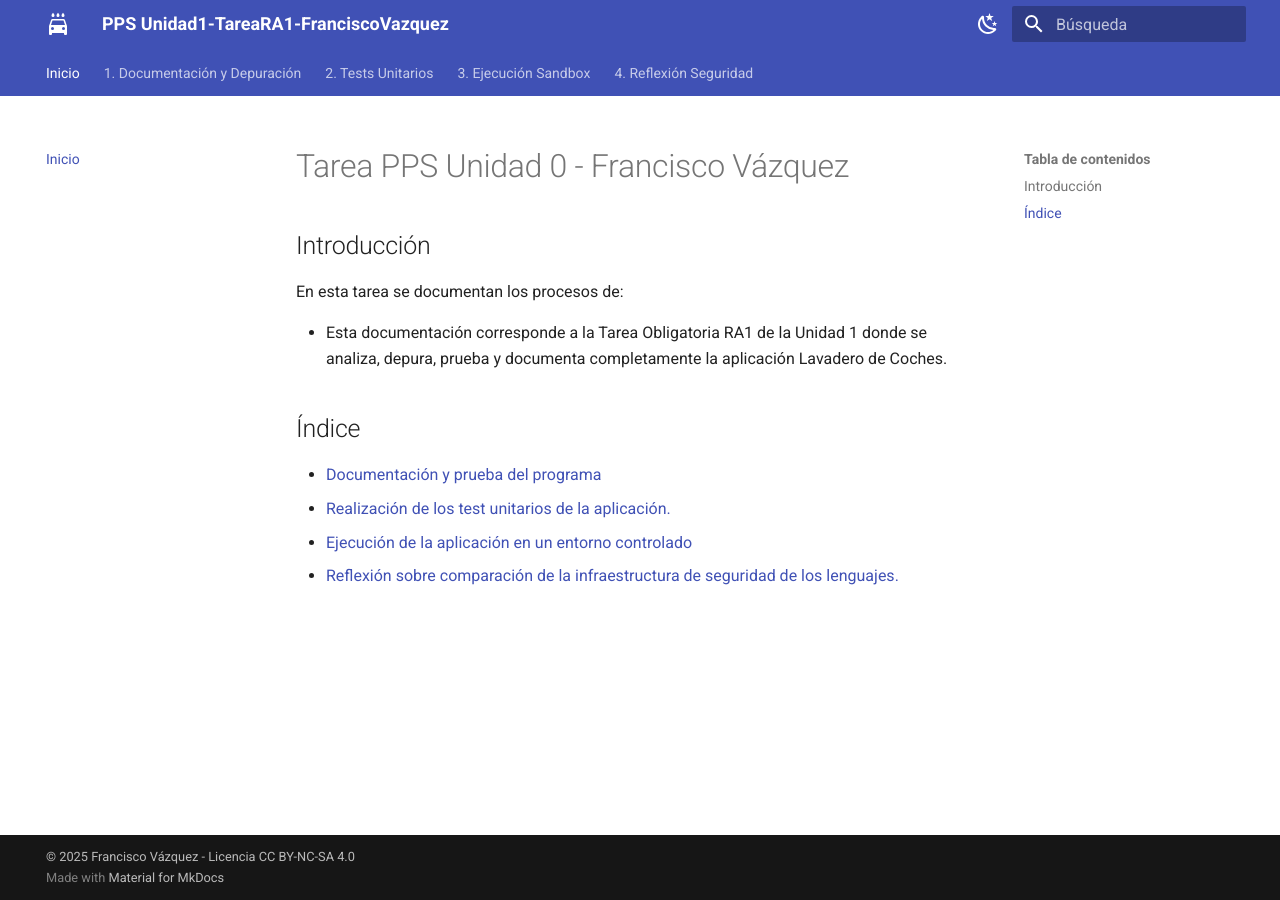
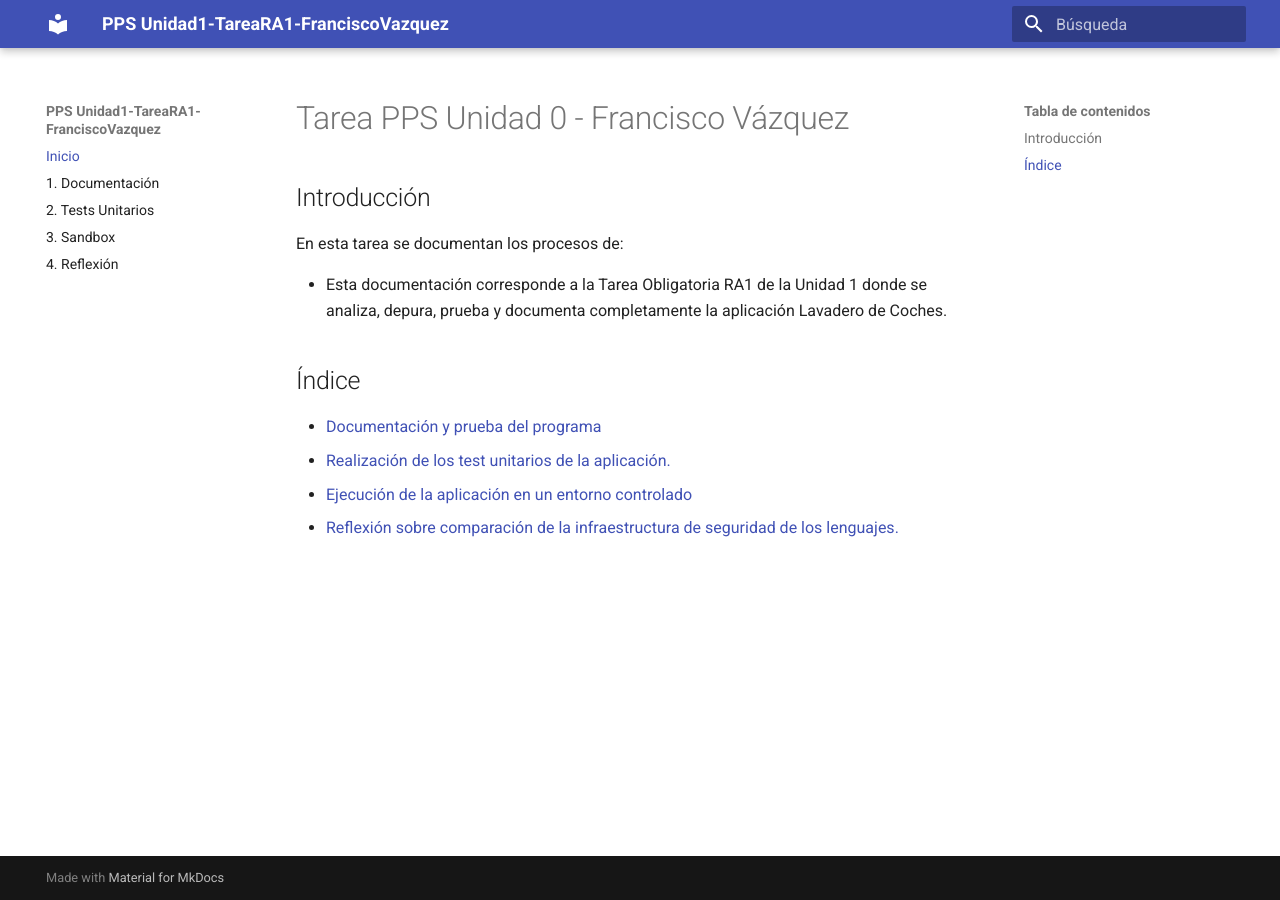
Before and after one commit to fvazquezf03/PPSUnidad1-TareaRA1-Francisco, an MkDocs documentation site: the page built from doc/index.md, in a window 1280 px wide. Built offline with MkDocs 1.6.1 and Material for MkDocs 9.7.7, drawn with Linux system fonts in a browser that asks for light colours.

Commit message:
Actualización de mackdown.yml

```diff
--- a/mkdocs.yml
+++ b/mkdocs.yml
@@ -1,94 +1,32 @@
-# -------------------------------------------------------------
-# CONFIGURACIÓN GENERAL DEL SITIO
-# -------------------------------------------------------------
 site_name: PPS Unidad1-TareaRA1-FranciscoVazquez
-site_description: 'Documentación completa Tarea RA1 - Lavadero de Coches'
+site_description: 'Tarea RA1 - Lavadero de Coches'
 site_author: Francisco Vázquez
-copyright: '© 2025 Francisco Vázquez - Licencia CC BY-NC-SA 4.0'
 
-# -------------------------------------------------------------
-# Indice
-# -------------------------------------------------------------
 nav:
   - Inicio: index.md
-  - '1. Documentación y Depuración': 'Documentación y prueba del programa/Documentación de Apartado 1 y 2 .md'
+  - '1. Documentación': 'Documentación y prueba del programa/Documentación de Apartado 1 y 2 .md'
   - '2. Tests Unitarios': ' Realización de los test unitarios de la aplicación./Documentación del apartado 3.md'
-  - '3. Ejecución Sandbox': 'Ejecución de la aplicación en un entorno controlado/Ejecución de la aplicación en un entorno controlado.md'
-  - '4. Reflexión Seguridad': 'Reflexión sobre comparación de la infraestructura de seguridad de los lenguajes./Reflexión código.md'
-# -------------------------------------------------------------
-# DIRECTORIOS
-# -------------------------------------------------------------
+  - '3. Sandbox': 'Ejecución de la aplicación en un entorno controlado/Ejecución de la aplicación en un entorno controlado.md'
+  - '4. Reflexión': 'Reflexión sobre comparación de la infraestructura de seguridad de los lenguajes./Reflexión código.md'
+
 docs_dir: doc
 
-# -------------------------------------------------------------
-# TEMA Y ESTILO
-# -------------------------------------------------------------
 theme:
   name: material
   language: es
-  features:
-    - content.code.copy
-    - navigation.indexes
-    - navigation.tabs
-    - navigation.sections
-    - navigation.top
-    - search.suggest
-    - search.highlight
   palette:
     - scheme: default
       primary: indigo
-      accent: indigo
+    - scheme: slate
       toggle:
         icon: material/weather-night
-        name: Modo oscuro
-    - scheme: slate
-      primary: indigo
-      accent: indigo
-      toggle:
-        icon: material/weather-sunny
-        name: Modo claro
-  icon:
-    logo: material/car-wash
 
-# -------------------------------------------------------------
-# PLUGINS
-# -------------------------------------------------------------
 plugins:
   - search
 
-# -------------------------------------------------------------
-# EXTENSIONES MARKDOWN
-# -------------------------------------------------------------
 markdown_extensions:
-  - abbr
-  - admonition
-  - attr_list
-  - def_list
-  - footnotes
-  - meta
-  - md_in_html
   - toc:
       permalink: true
   - tables
-  - pymdownx.arithmatex:
-      generic: true
-  - pymdownx.betterem:
-      smart_enable: all
-  - pymdownx.caret
-  - pymdownx.mark
-  - pymdownx.tilde
-  - pymdownx.highlight:
-      anchor_linenums: true
-  - pymdownx.inlinehilite
-  - pymdownx.snippets
+  - pymdownx.highlight
   - pymdownx.superfences
-#-----------------
-#CSS
-#-----------------
-extra_css:
-  - stylesheets/extra.css
-
-extra_javascript:
-  - javascripts/mathjax.js
-  - https://polyfill.io/v3/polyfill.min.js?features=es6
-  - https://cdn.jsdelivr.net/npm/mathjax@3/es5/tex-mml-chtml.js
```
